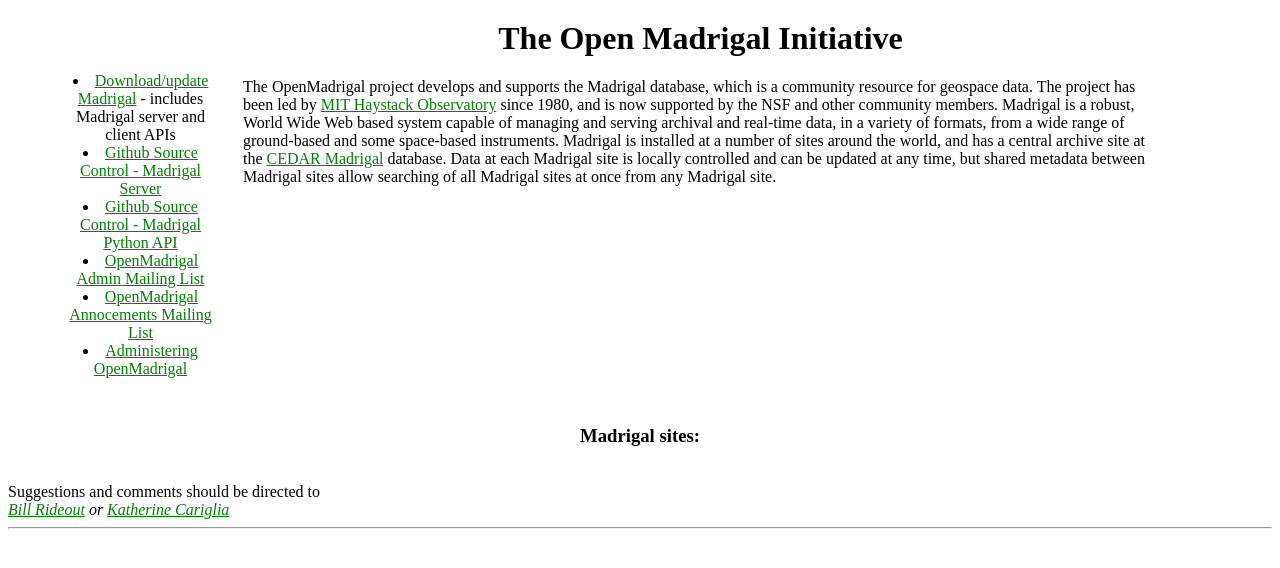
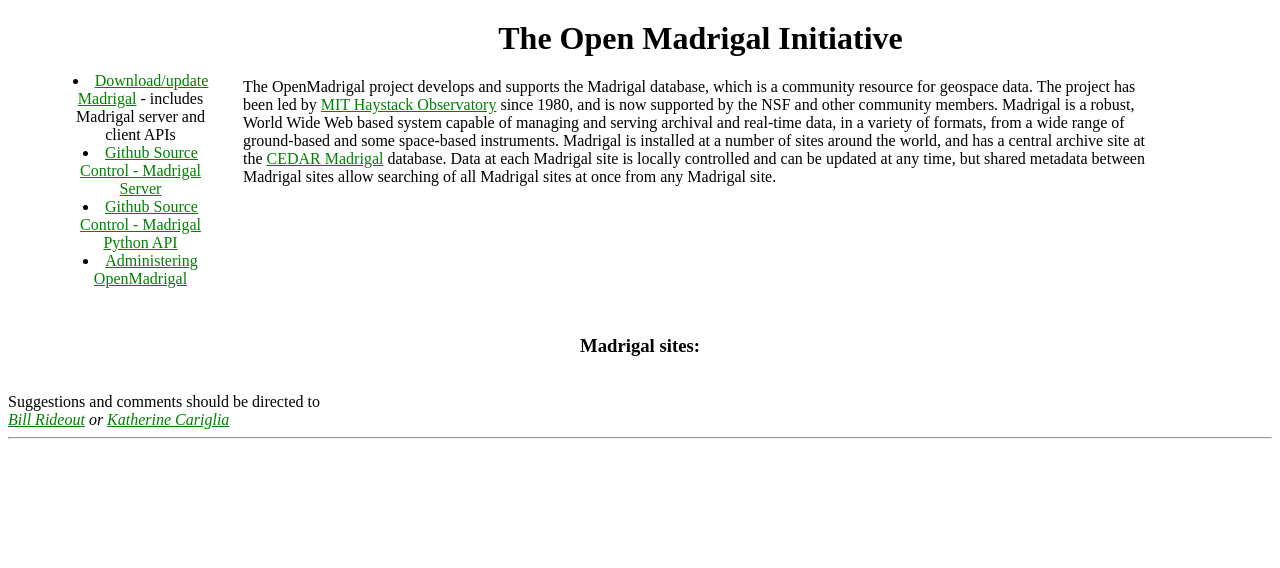
Before and after one commit to kcariglia/openmadrigal_sql, a Django app: template madroot/source/madpy/djangoMad/apps/cedar/templates/openmadrigal.html in a window 1280 px wide. Shown: the top 568 px of the page. Run offline with Django 3.2, Linux system fonts and the light colour scheme; the template is opened without the code that fills it, so the values that code supplies are empty.

Commit message:
removed mailing lists

```diff
--- a/madroot/source/madpy/djangoMad/apps/cedar/templates/openmadrigal.html
+++ b/madroot/source/madpy/djangoMad/apps/cedar/templates/openmadrigal.html
@@ -34,8 +34,6 @@
 
 <li><A HREF="https://github.com/MITHaystack/openmadrigal">Github Source Control - Madrigal Server</A></li>
 <li><A HREF="https://github.com/MITHaystack/madrigalWeb">Github Source Control - Madrigal Python API</A></li>
-<li><A HREF="https://www.haystack.mit.edu/mailman/listinfo/openmadrigal-admin">OpenMadrigal Admin Mailing List</A></li>
-<li><A HREF="https://www.haystack.mit.edu/mailman/listinfo/openmadrigal-announce">OpenMadrigal Annocements Mailing List</A></li>
 <li><a href="{% url 'madrigal_admin' %}">Administering OpenMadrigal</a></li>
 </ul>
 </TD>
```
